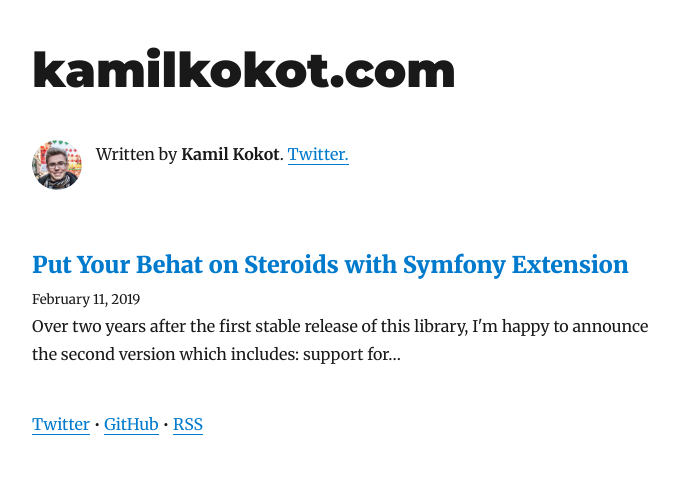
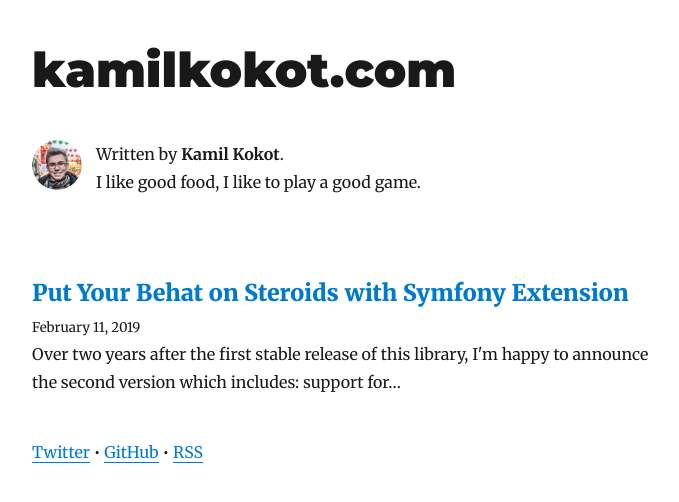
Before and after one commit to pamil/kamilkokot.com, a Gatsby site: page / in a window 1280 px wide. Shown: the whole page, without its empty margins (293-972 px from the left). Built offline with nearby package versions, Linux system fonts and the light colour scheme; Gatsby itself is replaced by a stand-in of ours; some packages are replaced by stand-ins of ours.

Commit message:
The best bio ever

```diff
--- a/src/components/bio.js
+++ b/src/components/bio.js
@@ -9,7 +9,7 @@ function Bio() {
     <StaticQuery
       query={bioQuery}
       render={data => {
-        const { author, social } = data.site.siteMetadata;
+        const { author } = data.site.siteMetadata;
         return (
           <div
             style={{
@@ -31,8 +31,8 @@ function Bio() {
               }}
             />
             <p>
-              Written by <strong>{author}</strong>.{` `}
-              <a href={`https://twitter.com/${social.twitter}`}>Twitter.</a>
+              Written by <strong>{author}</strong>.<br />I like good food, I
+              like to play a good game.
             </p>
           </div>
         );
@@ -53,9 +53,6 @@ const bioQuery = graphql`
     site {
       siteMetadata {
         author
-        social {
-          twitter
-        }
       }
     }
   }
```
